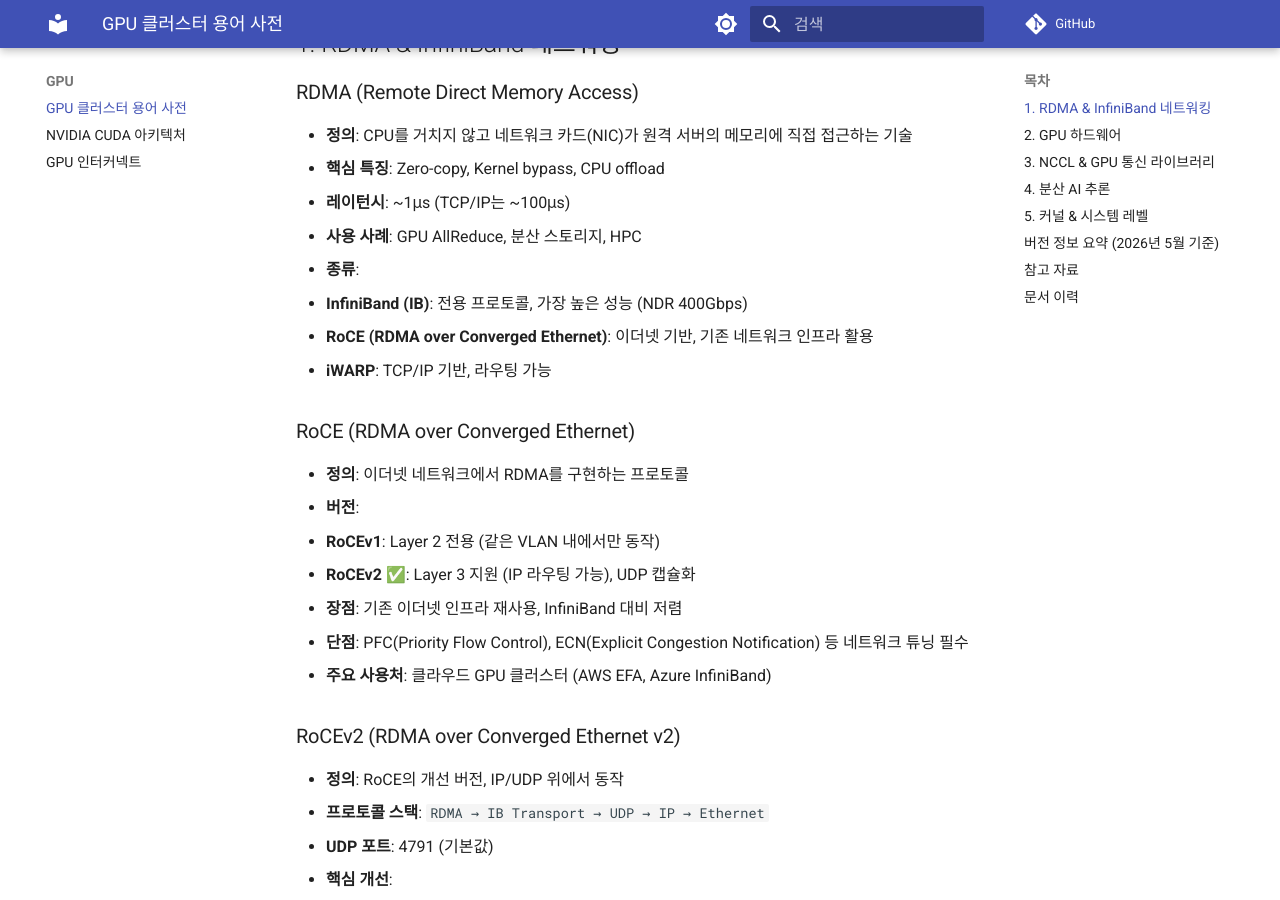
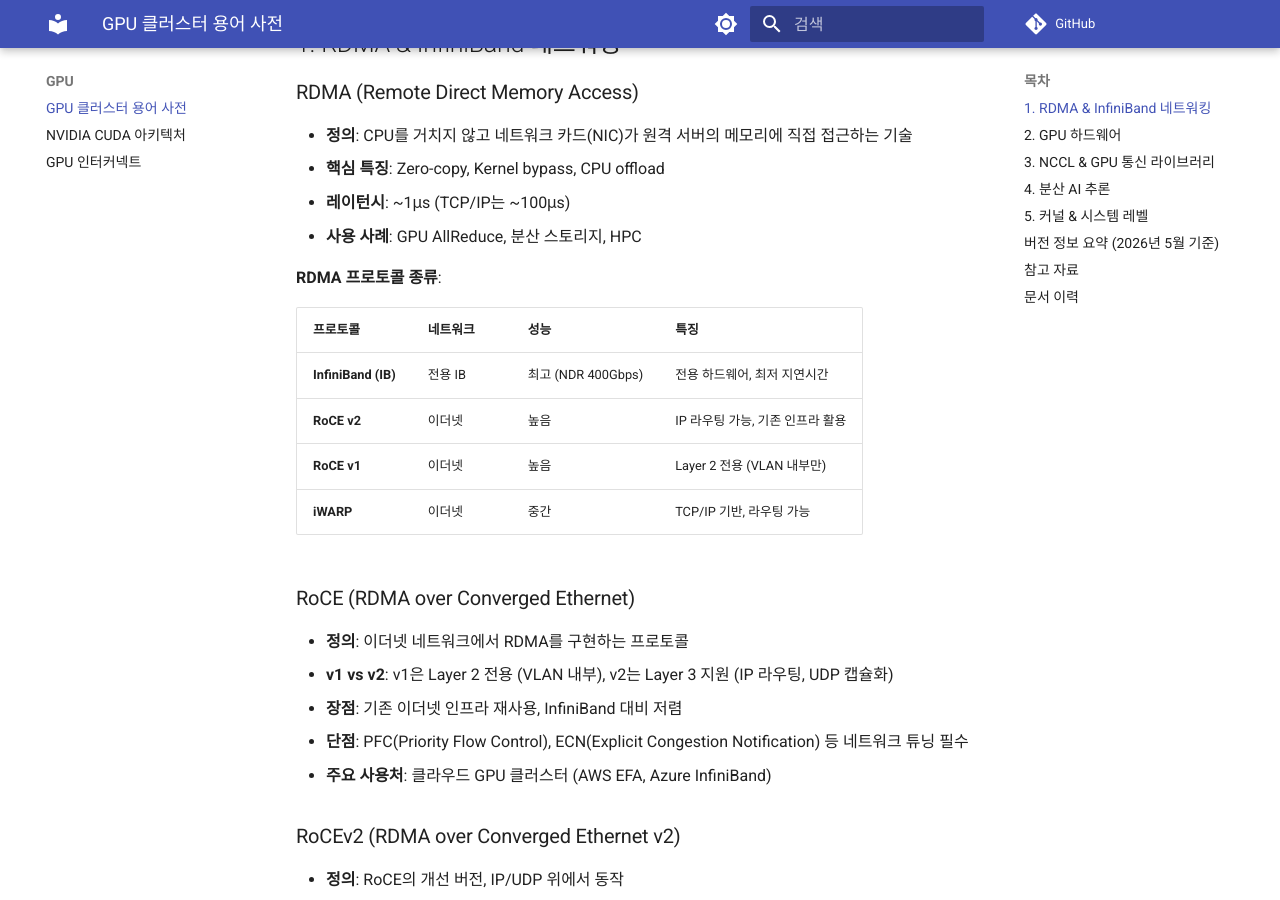
Before and after one commit to juwon8891/juwon8891.github.io, an MkDocs documentation site: the page built from docs/gpu/gpu-cluster-glossary.md, in a window 1280 px wide and 900 px high, scrolled down 293 px. Built offline with MkDocs 1.6.1 and Material for MkDocs 9.7.7, drawn with Linux system fonts in a browser that asks for light colours; comment, search, counter and statistics services are not loaded.

Commit message:
docs: Improve RDMA protocol readability with comparison table

```diff
--- a/docs/gpu/gpu-cluster-glossary.md
+++ b/docs/gpu/gpu-cluster-glossary.md
@@ -9,16 +9,19 @@
 - **핵심 특징**: Zero-copy, Kernel bypass, CPU offload
 - **레이턴시**: ~1μs (TCP/IP는 ~100μs)
 - **사용 사례**: GPU AllReduce, 분산 스토리지, HPC
-- **종류**:
-  - **InfiniBand (IB)**: 전용 프로토콜, 가장 높은 성능 (NDR 400Gbps)
-  - **RoCE (RDMA over Converged Ethernet)**: 이더넷 기반, 기존 네트워크 인프라 활용
-  - **iWARP**: TCP/IP 기반, 라우팅 가능
+
+**RDMA 프로토콜 종류**:
+
+| 프로토콜 | 네트워크 | 성능 | 특징 |
+|---------|---------|------|------|
+| **InfiniBand (IB)** | 전용 IB | 최고 (NDR 400Gbps) | 전용 하드웨어, 최저 지연시간 |
+| **RoCE v2** | 이더넷 | 높음 | IP 라우팅 가능, 기존 인프라 활용 |
+| **RoCE v1** | 이더넷 | 높음 | Layer 2 전용 (VLAN 내부만) |
+| **iWARP** | 이더넷 | 중간 | TCP/IP 기반, 라우팅 가능 |
 
 ### RoCE (RDMA over Converged Ethernet)
 - **정의**: 이더넷 네트워크에서 RDMA를 구현하는 프로토콜
-- **버전**:
-  - **RoCEv1**: Layer 2 전용 (같은 VLAN 내에서만 동작)
-  - **RoCEv2** ✅: Layer 3 지원 (IP 라우팅 가능), UDP 캡슐화
+- **v1 vs v2**: v1은 Layer 2 전용 (VLAN 내부), v2는 Layer 3 지원 (IP 라우팅, UDP 캡슐화)
 - **장점**: 기존 이더넷 인프라 재사용, InfiniBand 대비 저렴
 - **단점**: PFC(Priority Flow Control), ECN(Explicit Congestion Notification) 등 네트워크 튜닝 필수
 - **주요 사용처**: 클라우드 GPU 클러스터 (AWS EFA, Azure InfiniBand)
```
